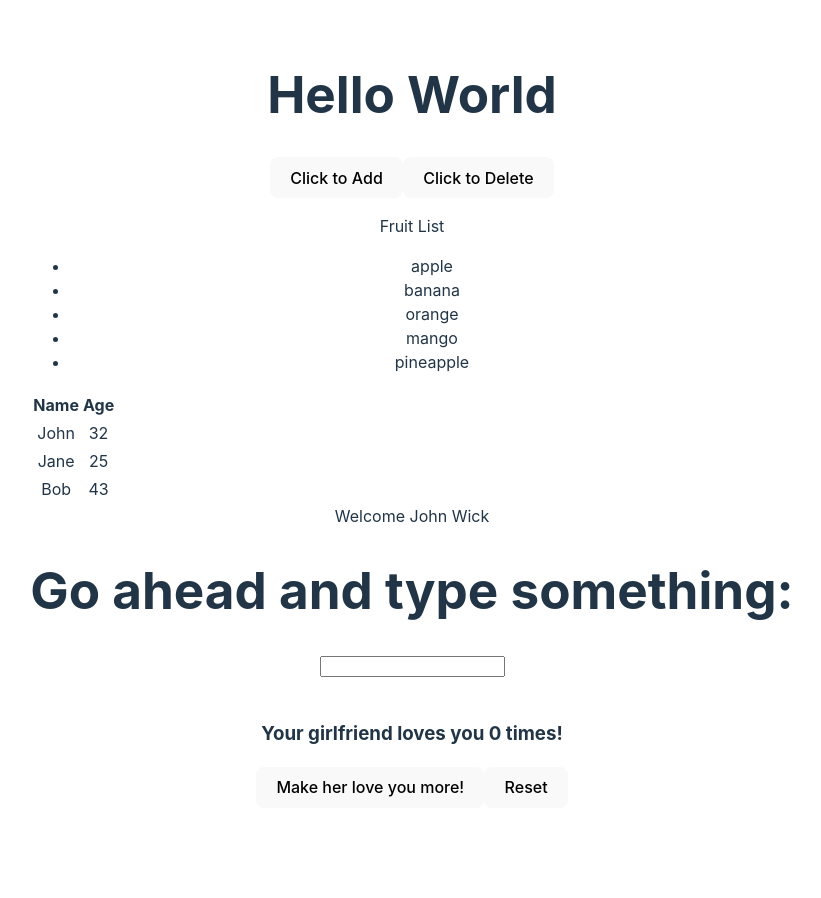
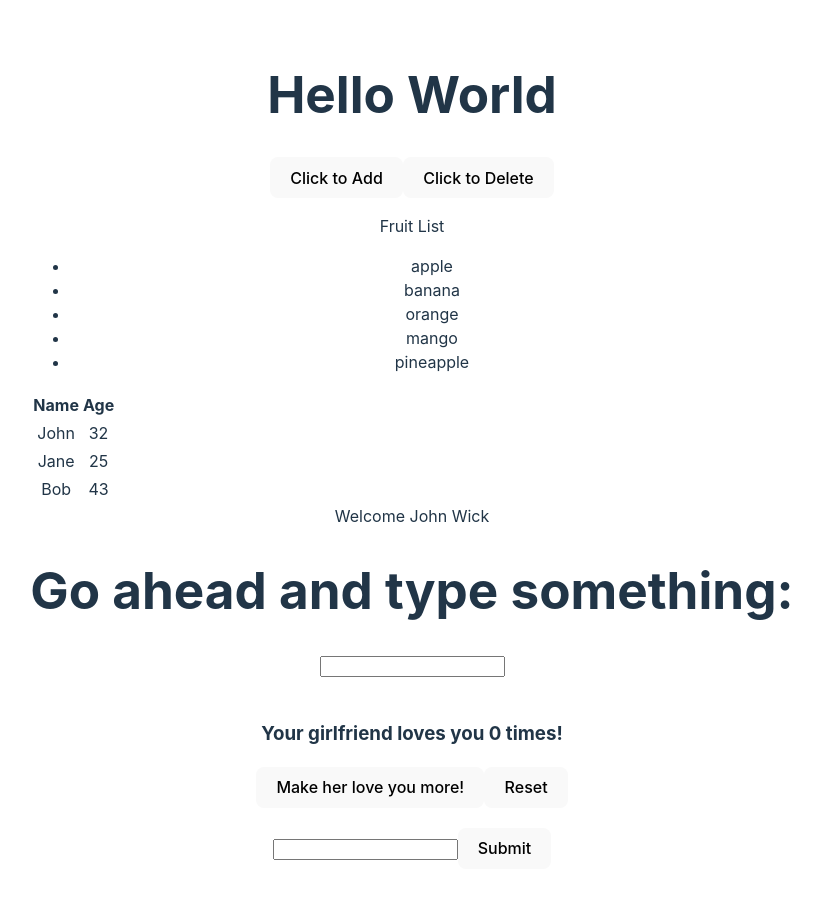
Before and after one commit to kowsar-mahmud-remon/testing-react-app, a React (Vite) app: page / in a window 1280 px wide. Shown: the top 898 px of the page, without its empty margins (228-1049 px from the left). Before the commit the page ends 840 px from the top, so only its background shows below. Built offline with nearby package versions, Linux system fonts and the light colour scheme.

Commit message:
test FormComponent()

```diff
--- a/src/App.tsx
+++ b/src/App.tsx
@@ -1,4 +1,5 @@
 import "./App.css";
+import FormComponent from "./components/FormComponent/FormComponent";
 import FruitList from "./components/FruitList/FruitList";
 import PrimaryButton from "./components/PrimaryButton";
 import UserEvent from "./components/UserEvent/UserEvent";
@@ -23,6 +24,8 @@ function App() {
         <FruitList fruits={fruits}></FruitList>
         <UsersTable users={users}></UsersTable>
         <UserEvent></UserEvent>
+
+        <FormComponent onSubmit={(data) => console.log(data)}></FormComponent>
       </div>
     </>
   );
--- /dev/null
+++ b/src/components/FormComponent/FormComponent.tsx
@@ -0,0 +1,25 @@
+import { useState } from "react";
+
+const FormComponent = ({ onSubmit }) => {
+  const [inputValue, setInputValue] = useState("");
+
+  const handleSubmit = (event) => {
+    event.preventDefault();
+    onSubmit(inputValue);
+  };
+  return (
+    <div>
+      <h2>{inputValue}</h2>
+      <form onSubmit={handleSubmit}>
+        <input
+          type="text"
+          value={inputValue}
+          onChange={(e) => setInputValue(e.target.value)}
+        />
+        <button type="submit">Submit</button>
+      </form>
+    </div>
+  );
+};
+
+export default FormComponent;
```
Also changed, not shown: 1 other file (tests, documents, lock files or other folders).
